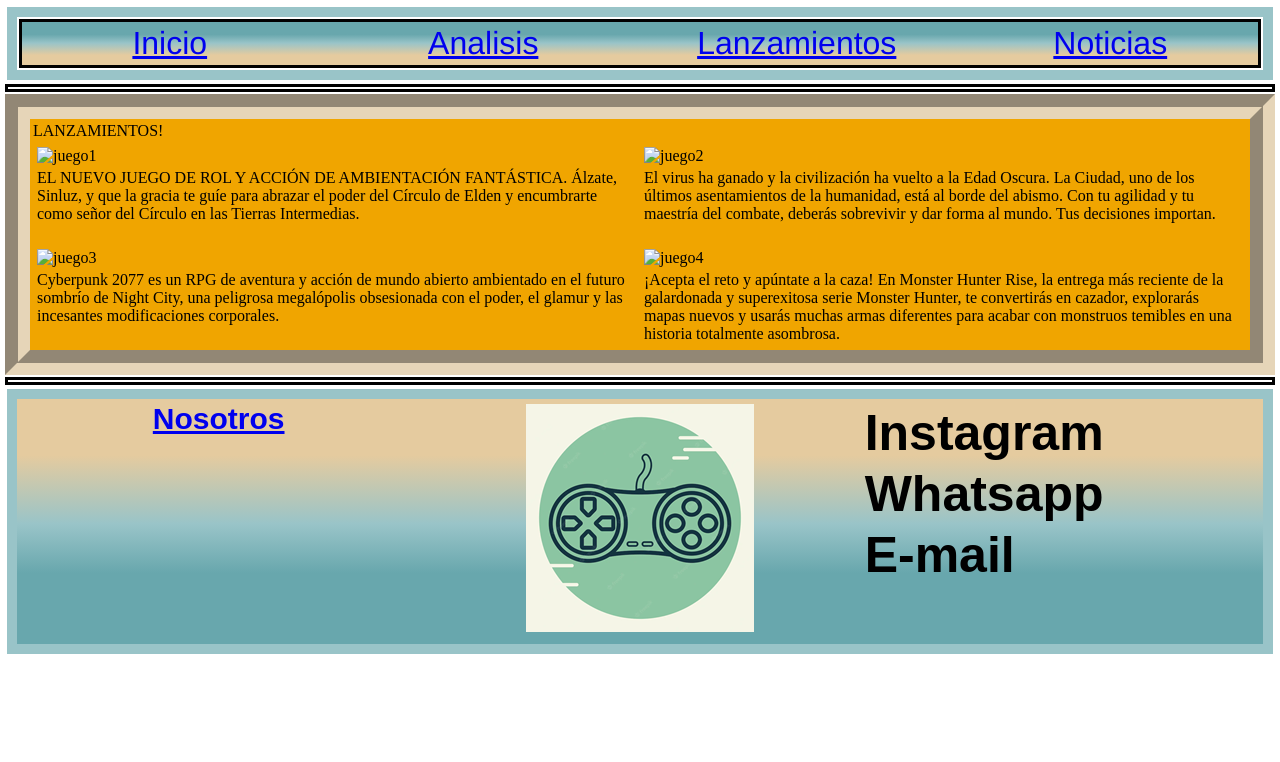
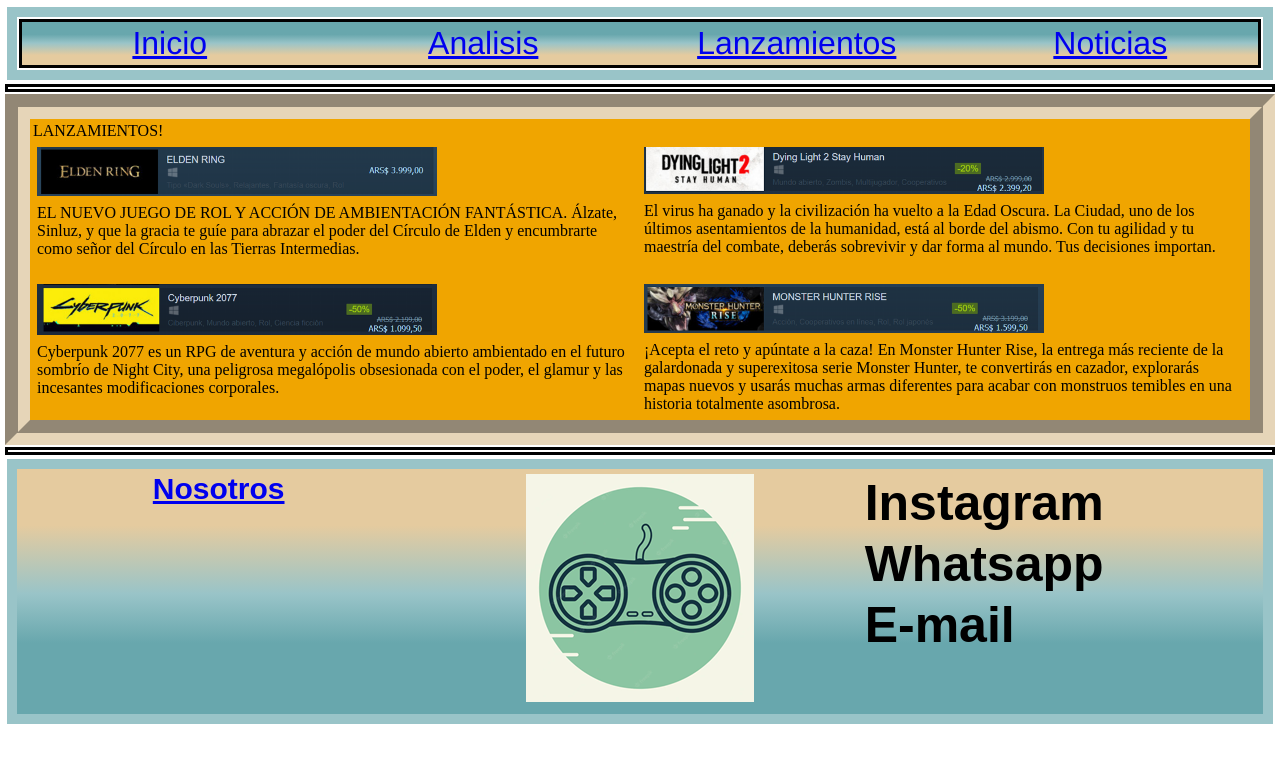
Before and after one commit to JulianTosi/Proyecto-coder-JulianTosi, a plain HTML site: page lanzamientos.html in a window 1280 px wide. Drawn offline with Linux system fonts and the light colour scheme; files whose address does not match are found by name.

Commit message:
correccion de imagenes

```diff
--- a/lanzamientos.html
+++ b/lanzamientos.html
@@ -29,14 +29,14 @@
 
 <section class="lanzamientos__principal">
 
-  <div class="juego__contenedor"><img src="juego__1.png" alt="juego1"class="juegos__lanzamientos"><p>EL NUEVO JUEGO DE ROL Y ACCIÓN DE AMBIENTACIÓN FANTÁSTICA. Álzate, Sinluz, y que la gracia te guíe para abrazar el poder del Círculo de Elden y encumbrarte como señor del Círculo en las Tierras Intermedias.</p></div>
+  <div class="juego__contenedor"><img src="imagenes/juego__1.png" alt="juego1"class="juegos__lanzamientos"><p>EL NUEVO JUEGO DE ROL Y ACCIÓN DE AMBIENTACIÓN FANTÁSTICA. Álzate, Sinluz, y que la gracia te guíe para abrazar el poder del Círculo de Elden y encumbrarte como señor del Círculo en las Tierras Intermedias.</p></div>
 
-  <div class="juego__contenedor"><img src="juego__2.png" alt="juego2"class="juegos__lanzamientos"><p>El virus ha ganado y la civilización ha vuelto a la Edad Oscura. La Ciudad, uno de los últimos asentamientos de la humanidad, está al borde del abismo. Con tu agilidad y tu maestría del combate, deberás sobrevivir y dar forma al mundo. Tus decisiones importan.</p></div>
+  <div class="juego__contenedor"><img src="imagenes/juego__2.png" alt="juego2"class="juegos__lanzamientos"><p>El virus ha ganado y la civilización ha vuelto a la Edad Oscura. La Ciudad, uno de los últimos asentamientos de la humanidad, está al borde del abismo. Con tu agilidad y tu maestría del combate, deberás sobrevivir y dar forma al mundo. Tus decisiones importan.</p></div>
 
 
-  <div class="juego__contenedor"><img src="juego__3.png" alt="juego3"class="juegos__lanzamientos"><p>Cyberpunk 2077 es un RPG de aventura y acción de mundo abierto ambientado en el futuro sombrío de Night City, una peligrosa megalópolis obsesionada con el poder, el glamur y las incesantes modificaciones corporales.</p></div>
+  <div class="juego__contenedor"><img src="imagenes/juego__3.png" alt="juego3"class="juegos__lanzamientos"><p>Cyberpunk 2077 es un RPG de aventura y acción de mundo abierto ambientado en el futuro sombrío de Night City, una peligrosa megalópolis obsesionada con el poder, el glamur y las incesantes modificaciones corporales.</p></div>
 
-  <div class="juego__contenedor"><img src="juego__4.png" alt="juego4" class="juegos__lanzamientos"><p>¡Acepta el reto y apúntate a la caza! En Monster Hunter Rise, la entrega más reciente de la galardonada y superexitosa serie Monster Hunter, te convertirás en cazador, explorarás mapas nuevos y usarás muchas armas diferentes para acabar con monstruos temibles en una historia totalmente asombrosa.</p></div>
+  <div class="juego__contenedor"><img src="imagenes/juego__4.png" alt="juego4" class="juegos__lanzamientos"><p>¡Acepta el reto y apúntate a la caza! En Monster Hunter Rise, la entrega más reciente de la galardonada y superexitosa serie Monster Hunter, te convertirás en cazador, explorarás mapas nuevos y usarás muchas armas diferentes para acabar con monstruos temibles en una historia totalmente asombrosa.</p></div>
 
 </section>
 
```
Also changed, not shown: index.html (+3 -3 lines), noticias.html (+4 -4 lines).
